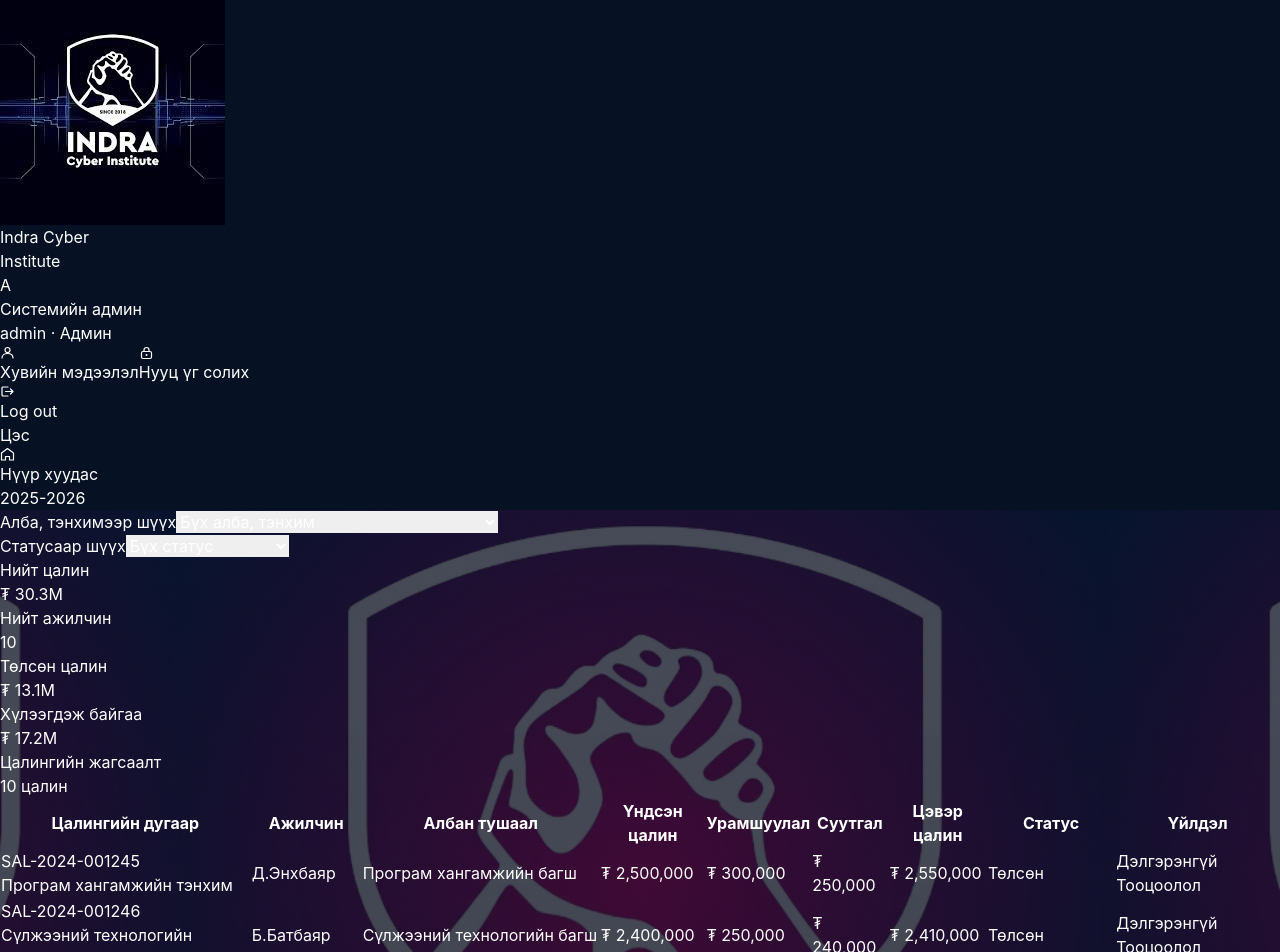
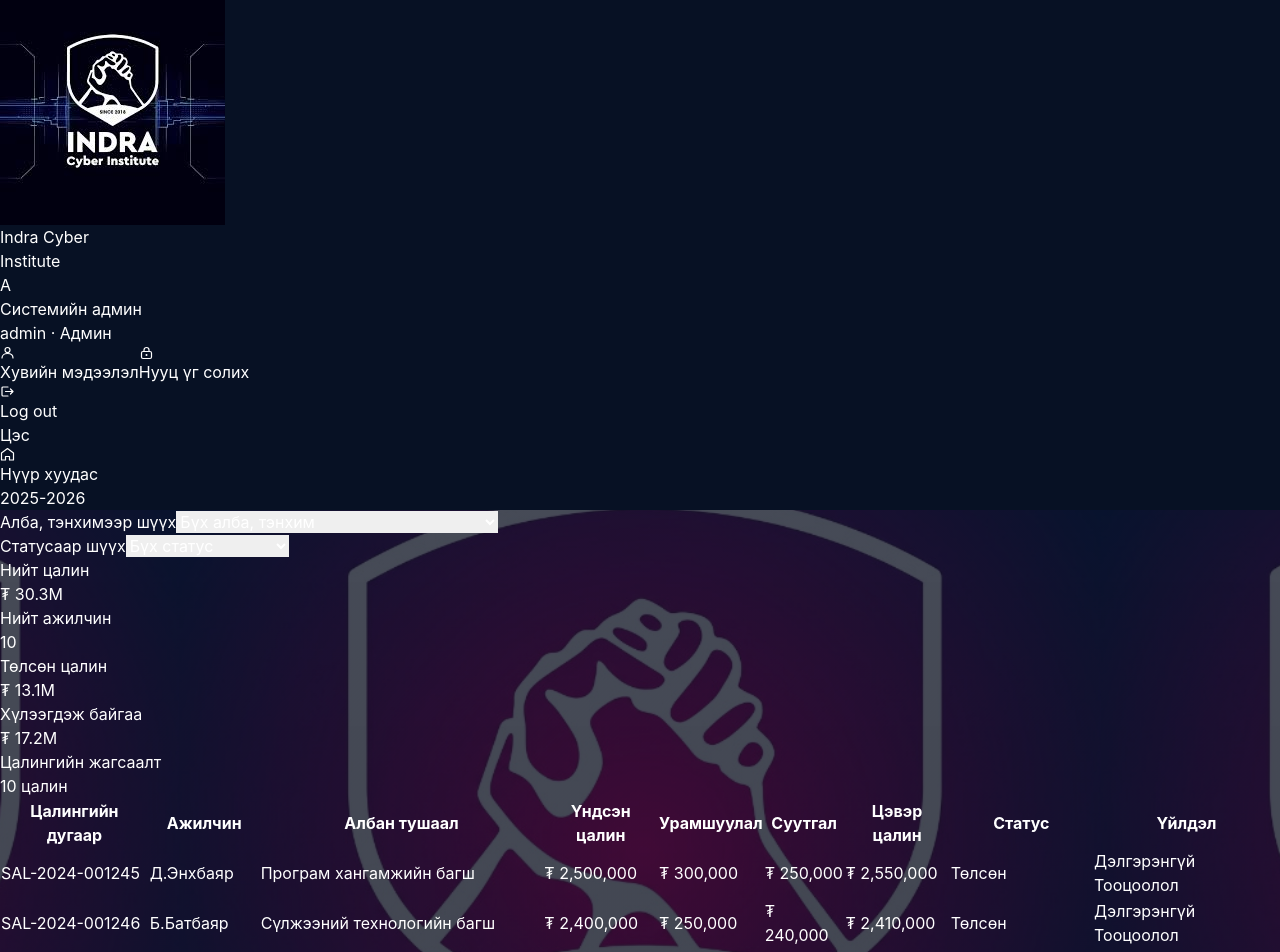
Before and after one commit to skrall1126-cyber/diplom, a Next.js app: page /admin/staff-salaries in a window 1280 px wide. Shown: the top 952 px of the page. Built offline with nearby package versions, Linux system fonts and the light colour scheme.

Commit message:
Tsalingiin dugaariin doorh tenhimiin neriig ustgalaa

```diff
--- a/app/admin/staff-salaries/page.tsx
+++ b/app/admin/staff-salaries/page.tsx
@@ -410,10 +410,7 @@ export default function StaffSalaries() {
                     {filteredSalaries.map(salary => (
                       <tr key={salary.id} className="border-b border-white/5 hover:bg-white/[0.02]">
                         <td className="py-4">
-                          <div>
-                            <p className="font-medium text-white">{salary.id}</p>
-                            <p className="text-xs text-white/50">{salary.department}</p>
-                          </div>
+                          <p className="font-medium text-white">{salary.id}</p>
                         </td>
                         <td className="py-4">
                           <p className="text-white">{salary.employee}</p>
```
